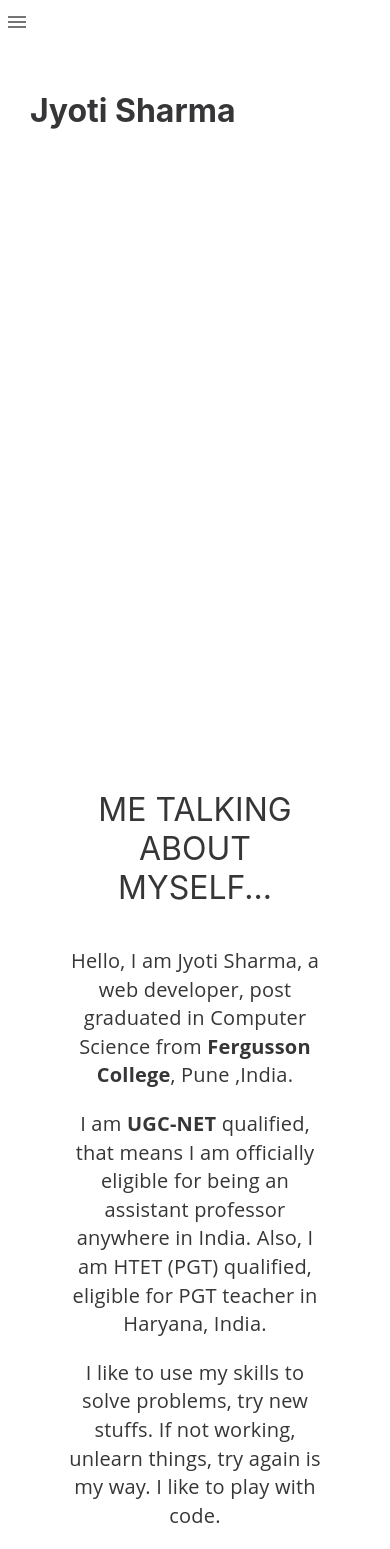
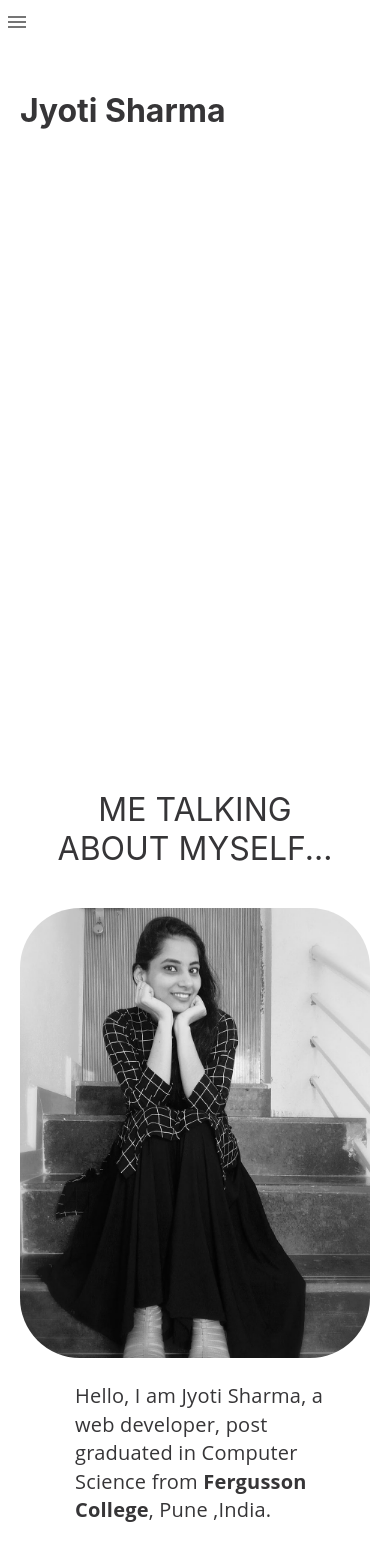
Before and after one commit to JyotiSharma1234/jyotisharma1234.github.io, a React (Create React App) app: page / in a window 390 px wide. Shown: the top 1549 px of the page. Built offline with nearby package versions, Linux system fonts and the light colour scheme.

Commit message:
About Responsive

```diff
--- a/src/components/About.js
+++ b/src/components/About.js
@@ -6,13 +6,12 @@ import {
 } from "@material-ui/core";
 import MaterialLink from '@material-ui/core/Link'
 import {Link} from 'react-scroll'
-
+import JyotiPic from '../images/jyotiPic.jpg'
 const useStyles = makeStyles((theme) => ({
     root: {
         margin: 20,
         marginRight: '10%',
         marginLeft: '10%',
-        display: 'inline-block',
     },
     heading:{
         textAlign: 'center',
@@ -31,6 +30,37 @@ const useStyles = makeStyles((theme) => ({
     link:{
         color: 'inherit',
         fontWeight: 'bold',
+    },
+    container:{
+        display: 'flex',
+        flexWrap: 'wrap',
+        justifyContent: 'center',
+        ['@media (min-width:780px)']: {
+            display: 'flex',
+            flexWrap: 'nowrap',
+        },
+        // backgroundImage: `url(${JyotiPic})`,
+    },
+    pic:{
+        borderRadius: 60,
+        backgroundSize: 'cover',
+        // border: '2px solid black',
+        // ['@media (min-width:780px)']: {
+        //     border: '2px solid red'
+        // },
+    },
+    image: {
+        borderRadius: 60,
+        height: 450,
+        width: 350,
+        objectFit: 'cover',
+    },
+    content: {
+        textAlign: 'left',
+        paddingLeft: 20,
+        ['@media (min-width:780px)']: {
+            paddingLeft: 50
+        },
     }
 
 }));
@@ -43,6 +73,11 @@ const About = (props) => {
                 <Box className={classes.heading}>
                     Me talking about myself...
                 </Box>
+                <Box className={classes.container}>
+                    <Box className={classes.pic}>
+                        <img src={JyotiPic} className={classes.image} alt="Jyoti Sharma"/>
+                    </Box>
+                    <Box className={classes.content}>
                         <Typography variant="body2" className={classes.p} gutterBottom>
                             Hello, I am Jyoti Sharma, a web developer, post graduated in Computer Science from <MaterialLink className={classes.link} href="https://www.fergusson.edu/" target='_blank'> Fergusson College</MaterialLink>, Pune ,India.
                         </Typography>
@@ -65,6 +100,8 @@ const About = (props) => {
                             I strongly belives in <br/><b>"Making knowledge to stand out of crowd"</b>. <br/>
                         </Typography>
                     </Box>
+                </Box>
+            </Box>
     );
 };
 
```
Lines whose indentation alone changed are shown as unchanged.
